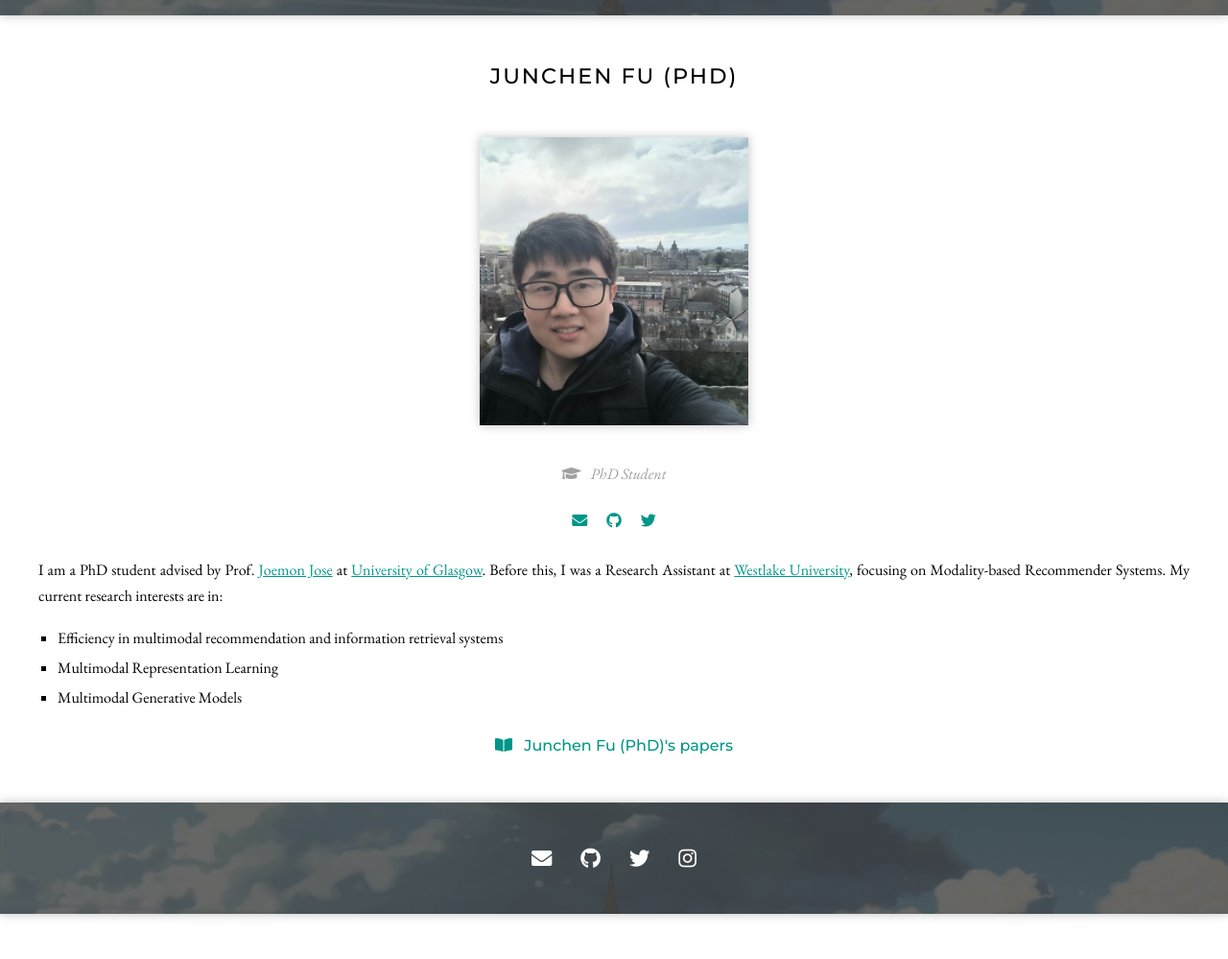
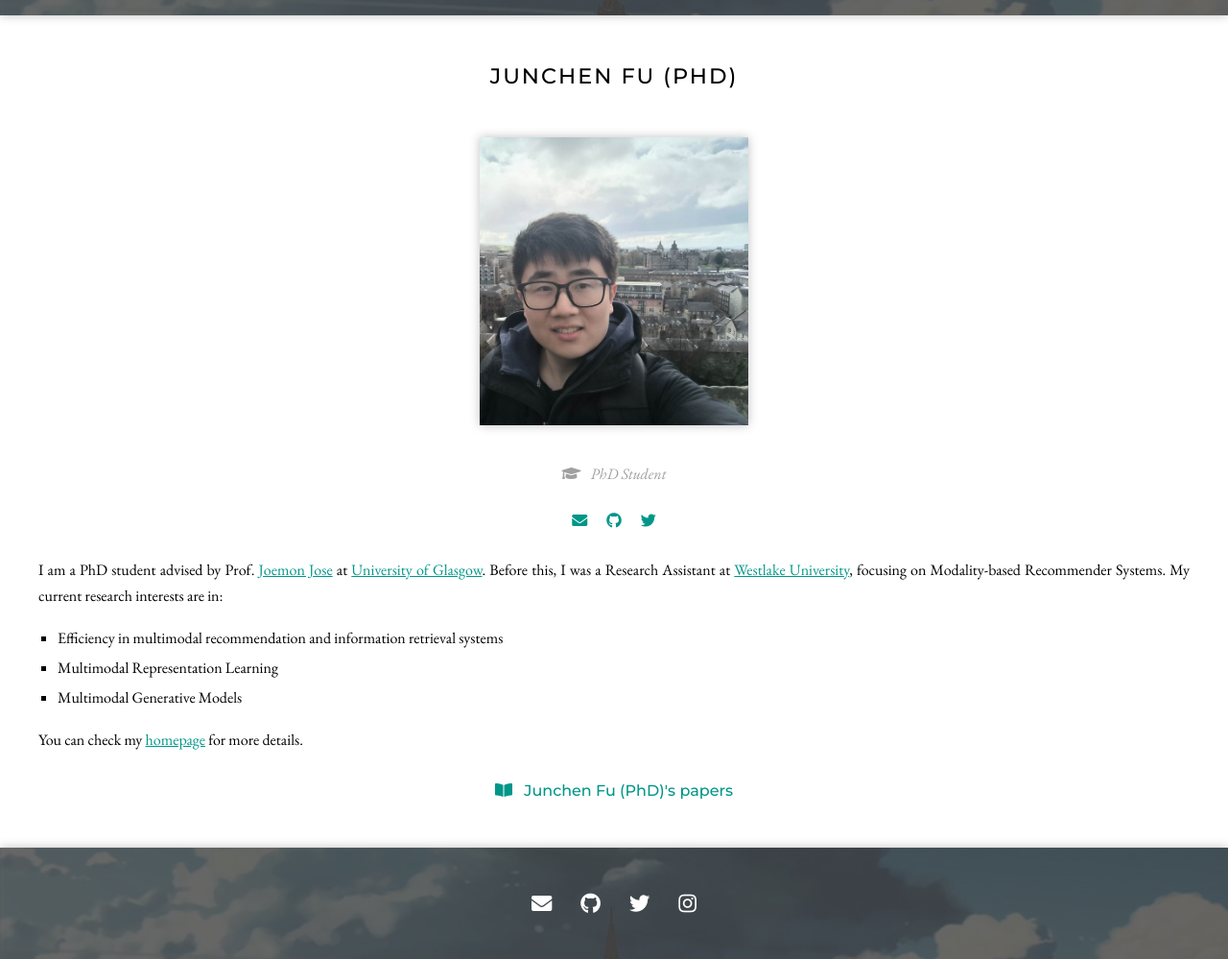
Before and after one commit to GAIR-Lab/GAIR-Lab.github.io, a Jekyll site: the page built from _members/2023junchen-fu.md, in a window 1280 px wide, cut to the strip 124-1123 px from the top of the page. Shown: the whole strip at 96% size. Built offline with Jekyll 4.4.1, drawn with Linux system fonts in a browser that asks for light colours; nearby versions of some CDN libraries.

Commit message:
Update 2023junchen-fu.md

```diff
--- a/_members/2023junchen-fu.md
+++ b/_members/2023junchen-fu.md
@@ -19,3 +19,5 @@ I am a PhD student advised by Prof. [Joemon Jose](https://www.gla.ac.uk/schools/
 - Efficiency in multimodal recommendation and information retrieval systems
 - Multimodal Representation Learning
 - Multimodal Generative Models
+
+You can check my [homepage](https://junchen-fu.github.io/) for more details.
```
